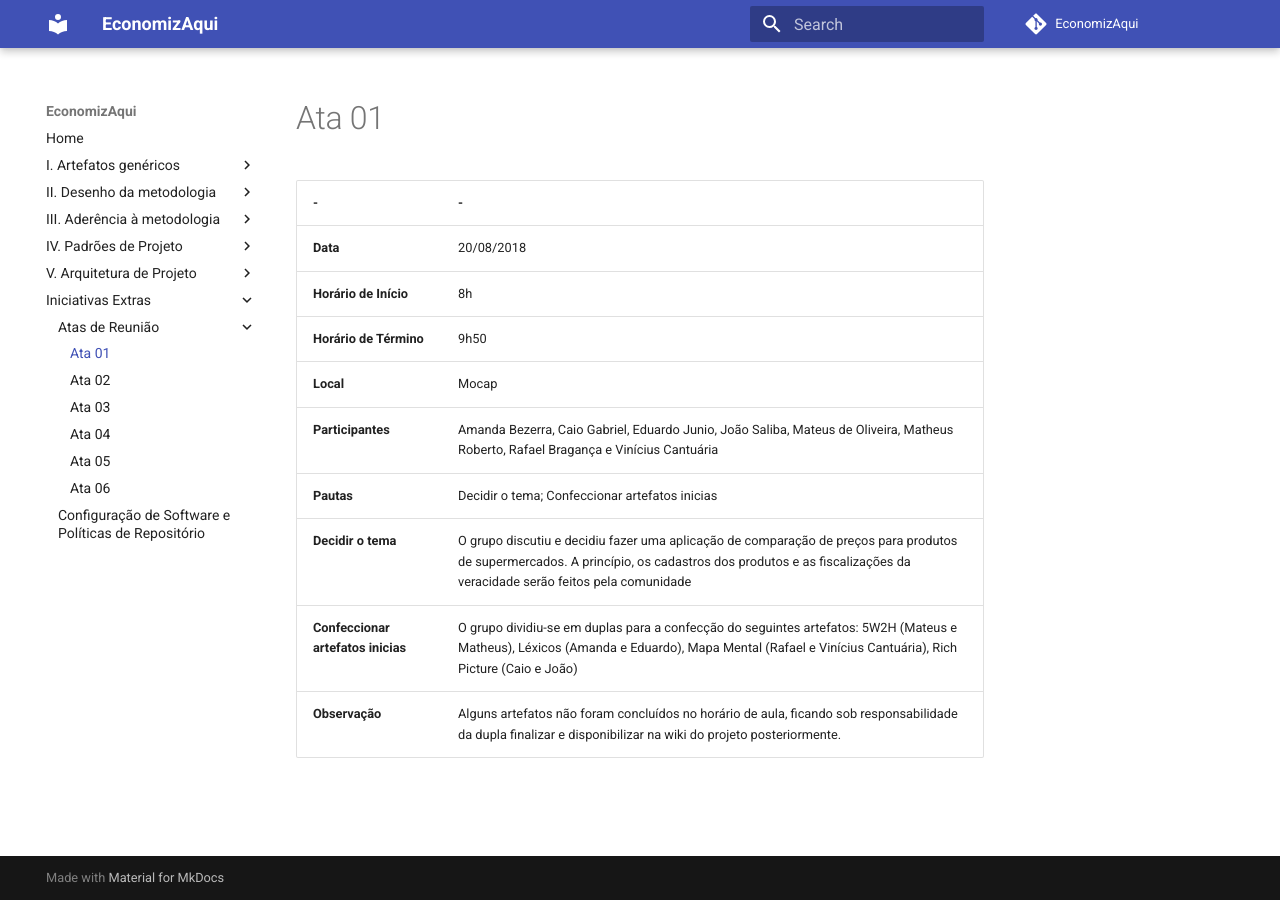
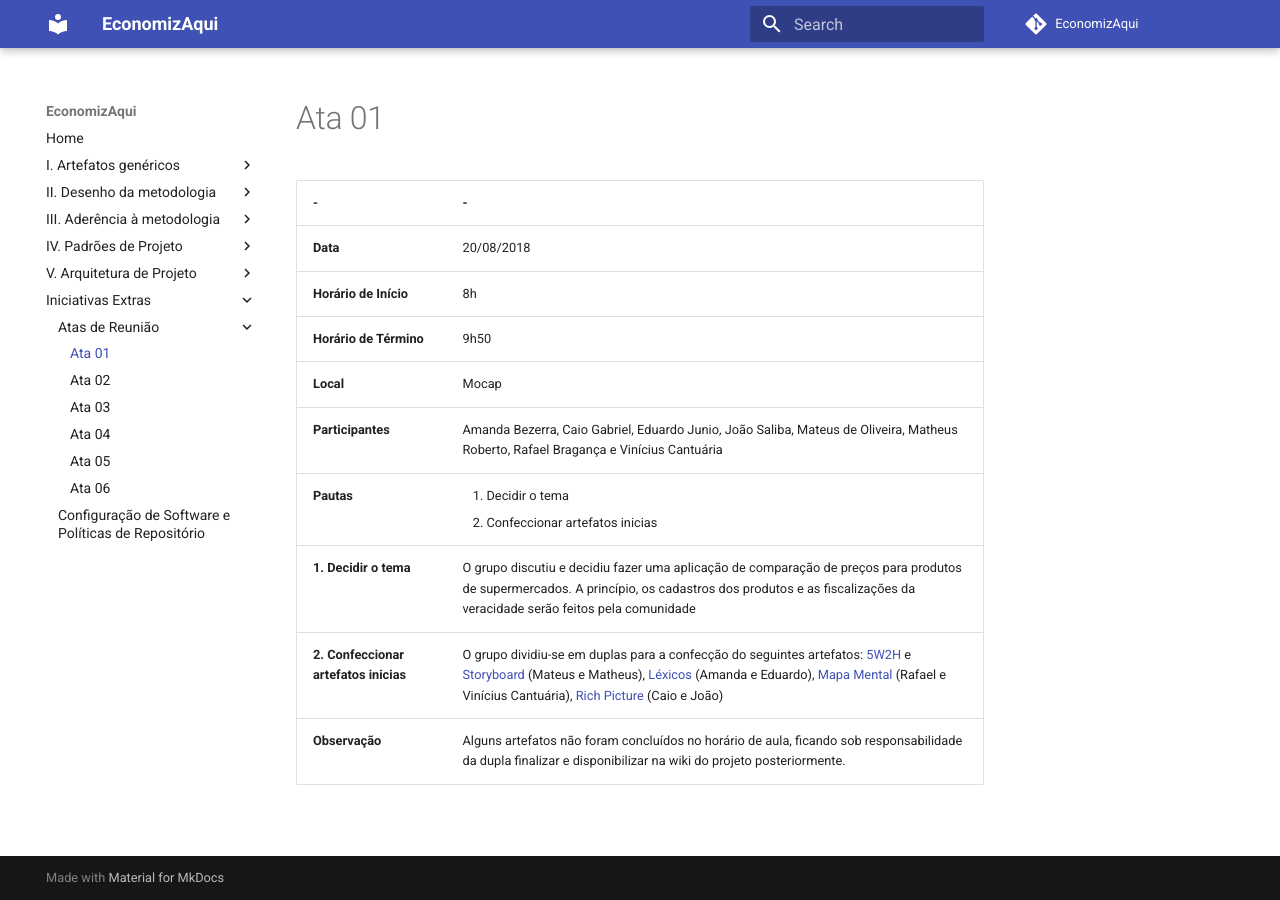
Before and after one commit to EconomizAqui/EconomizAqui, an MkDocs documentation site: the page built from docs/Atas-de-Reuniões/Ata-01.md, in a window 1280 px wide. Built offline with MkDocs 1.6.1 and Material for MkDocs 9.7.7, drawn with Linux system fonts in a browser that asks for light colours; comment, search, counter and statistics services are not loaded; old or Windows-style settings are respelled for this version of MkDocs.

```diff
--- a/docs/Atas-de-Reuniões/Ata-01.md
+++ b/docs/Atas-de-Reuniões/Ata-01.md
@@ -7,7 +7,7 @@
 | **Horário de Término** | 9h50 |
 | **Local** | Mocap |
 | **Participantes** | Amanda Bezerra, Caio Gabriel, Eduardo Junio, João Saliba, Mateus de Oliveira, Matheus Roberto, Rafael Bragança e Vinícius Cantuária |
-| **Pautas** | Decidir o tema; Confeccionar artefatos inicias |
-| **Decidir o tema** | O grupo discutiu e decidiu fazer uma aplicação de comparação de preços para produtos de supermercados. A princípio, os cadastros dos produtos e as fiscalizações da veracidade serão feitos pela comunidade |
-| **Confeccionar artefatos inicias** | O grupo dividiu-se em duplas para a confecção do seguintes artefatos: 5W2H (Mateus e Matheus), Léxicos (Amanda e Eduardo), Mapa Mental (Rafael e Vinícius Cantuária), Rich Picture (Caio e João) |
+| **Pautas** | <ol><li>Decidir o tema</li><li>Confeccionar artefatos inicias</li></ol> |
+| **1. Decidir o tema** | O grupo discutiu e decidiu fazer uma aplicação de comparação de preços para produtos de supermercados. A princípio, os cadastros dos produtos e as fiscalizações da veracidade serão feitos pela comunidade |
+| **2. Confeccionar artefatos inicias** | O grupo dividiu-se em duplas para a confecção do seguintes artefatos: [5W2H](../Requisitos/Elicitação/5W2H.md) e [Storyboard](../Requisitos/Elicitação/Storyboard.md) (Mateus e Matheus), [Léxicos](../Requisitos/Modelagem/Inicial/Léxicos.md) (Amanda e Eduardo), [Mapa Mental](../Requisitos/Elicitação/Mapa-Mental.md) (Rafael e Vinícius Cantuária), [Rich Picture](../Requisitos/Elicitação/Rich-Picture.md) (Caio e João) |
 | **Observação** | Alguns artefatos não foram concluídos no horário de aula, ficando sob responsabilidade da dupla finalizar e disponibilizar na wiki do projeto posteriormente.|
```
Also changed, not shown: docs/Atas-de-Reuniões/Ata-05.md (+1 -1 lines), docs/Atas-de-Reuniões/Ata-06.md (+1 -1 lines).
